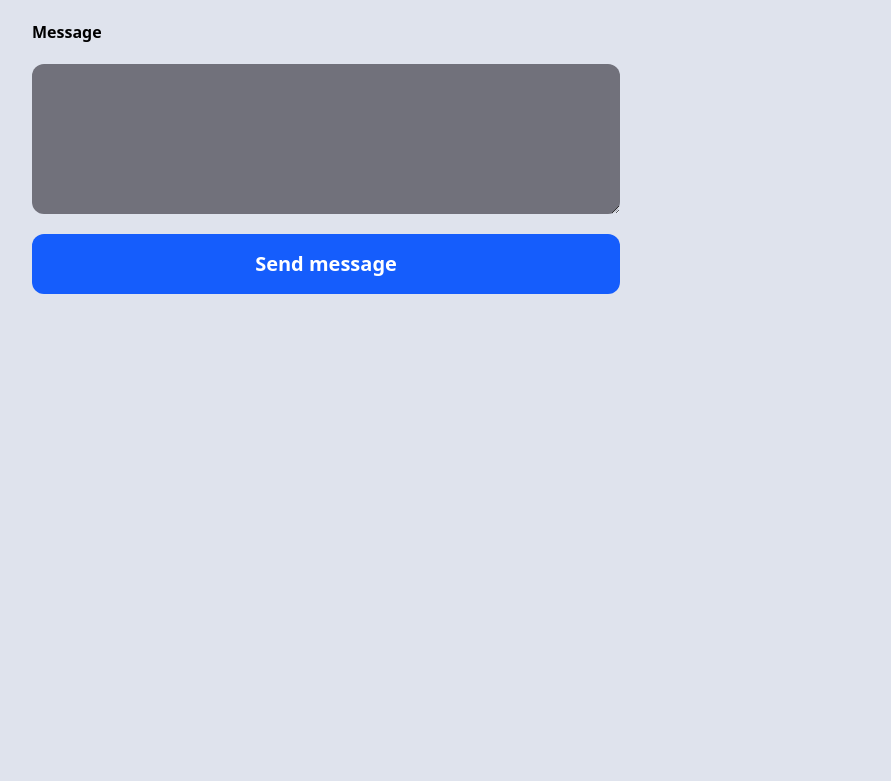
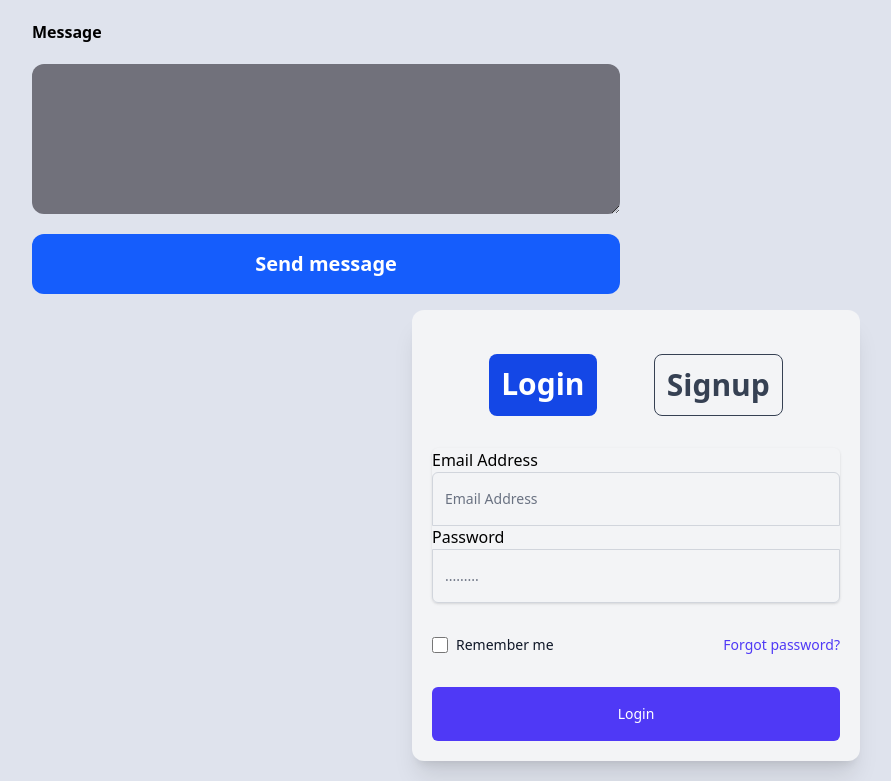
Before and after one commit to blackbuckgroupoftechnology/Ourpage, a Next.js app: page /landing in a window 1280 px wide. Shown: the part 2659-3440 px from the top of the page, without its empty margins (4-895 px from the left). Before the commit the page ends 2989 px from the top, so only its background shows below. Built offline with nearby package versions, Linux system fonts and the light colour scheme.

Commit message:
Login UI in landing added

```diff
--- a/app/landing/page.tsx
+++ b/app/landing/page.tsx
@@ -6,6 +6,7 @@ import Services from '@/components/landingComponents/Services';
 import InitialLanding from '@/components/landingComponents/InitialLanding';
 import Nav from '@/components/landingComponents/Nav';
 import Contact from '@/components/landingComponents/Contact';
+import LoginComponent from '@/components/landingComponents/Login';
 
 const page = () => {
     return (
@@ -28,6 +29,7 @@ const page = () => {
                 reliability, accuracy, and performance in all conditions. Built to last, designed to perform.</p>
 
             <Contact />
+            <LoginComponent/>
         </div>
     )
 }
--- /dev/null
+++ b/components/landingComponents/Login.tsx
@@ -0,0 +1,87 @@
+'use client';
+
+import React, { useState } from 'react';
+import Link from 'next/link';
+
+const LoginComponent: React.FC = () => {
+
+
+    return (
+        <div className=" flex items-center justify-center sm:px-6 lg:px-8">
+            <div className="shadow-xl p-5 rounded-xl max-w-md bg-gray-100 w-full space-y-8">
+                <div className='flex justify-evenly'>
+                    <h2 className="mt-6 text-center text-3xl font-semibold text-gray-700 bg-blue-700 text-white rounded-lg p-3 cursor-pointer">
+                        Login
+                    </h2>
+                    <h2 className="mt-6 text-center text-3xl font-semibold text-gray-700 border rounded-lg p-3 cursor-pointer">
+                        Signup
+                    </h2>
+                </div>
+
+                {/* <form className="mt-8 space-y-6" onSubmit={handleSubmit}> */}
+                <div className=" rounded-md shadow-sm -space-y-px">
+                    <div>
+                        <label htmlFor="email" className="">
+                            Email Address
+                        </label>
+                        <input
+                            id="email"
+                            name="email"
+                            type="email"
+                            autoComplete="email"
+                            required
+                            className="appearance-none  relative block w-full px-3 py-4 border border-gray-300 placeholder-gray-500 text-gray-900 rounded-t-md focus:outline-none focus:ring-indigo-500 focus:border-indigo-500 focus:z-10 sm:text-sm"
+                            placeholder="Email Address"
+                        />
+                    </div>
+                    <div>
+                        <label htmlFor="password" className="">
+                            Password
+                        </label>
+                        <input
+                            id="password"
+                            name="password"
+                            type="password"
+                            autoComplete="current-password"
+                            required
+                            className="appearance-none rounded-none relative block w-full px-3 py-4 border border-gray-300 placeholder-gray-500 text-gray-900 rounded-b-md focus:outline-none focus:ring-indigo-500 focus:border-indigo-500 focus:z-10 sm:text-sm"
+                            placeholder="........."
+                        />
+                    </div>
+                </div>
+
+                <div className="flex items-center justify-between">
+                    <div className="flex items-center">
+                        <input
+                            id="rememberMe"
+                            name="rememberMe"
+                            type="checkbox"
+                            className="h-4 w-4 text-indigo-600 focus:ring-indigo-500 border-gray-300 rounded"
+                        />
+                        <label htmlFor="rememberMe" className="ml-2 block text-sm text-gray-900">
+                            Remember me
+                        </label>
+                    </div>
+
+                    <div className="text-sm">
+                        <Link href="/forgot-password" className="font-medium text-indigo-600 hover:text-indigo-500">
+                            Forgot password?
+                        </Link>
+                    </div>
+                </div>
+
+                <div>
+                    <button
+                        type="submit"
+                        className="group relative w-full flex justify-center py-4 px-4 border border-transparent text-sm font-medium rounded-md text-white bg-indigo-600 hover:bg-indigo-700 focus:outline-none focus:ring-2 focus:ring-offset-2 focus:ring-indigo-500"
+                    >
+                        Login
+                    </button>
+                </div>
+                {/* </form> */}
+            </div>
+        </div>
+    );
+};
+
+export default LoginComponent;
```
